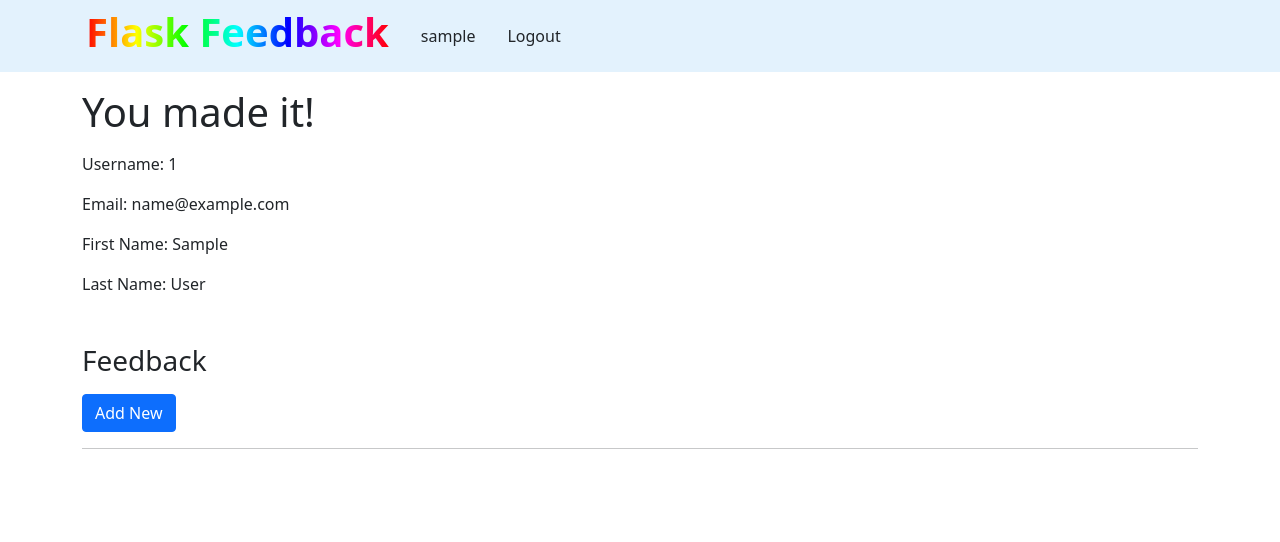
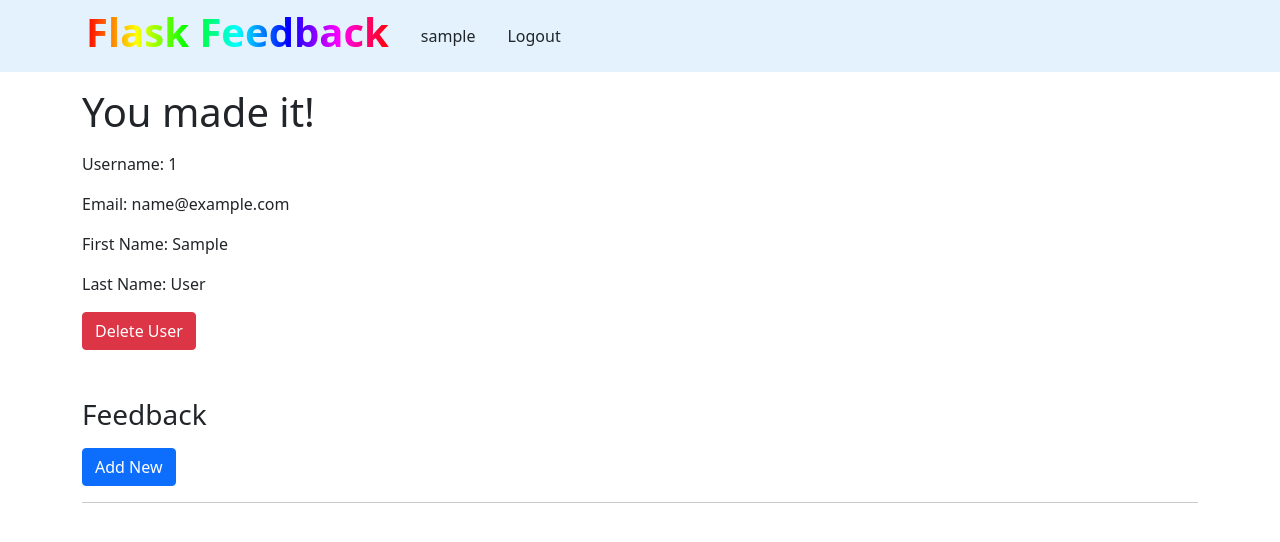
Before and after one commit to Mitya1996/flask-feedback, a Flask app: template templates/secret.html in a window 1280 px wide. Shown: the top 542 px of the page. Run offline with Flask 2, Linux system fonts and the light colour scheme; the template is opened without the code that fills it: values that come from a table or form of the project are taken from there, others are empty; the visitor is signed in with stand-in values (Sample User, id 1); data comes from the database, SQL or seed files in the repository; some libraries are stand-ins or nearby versions.

Commit message:
Part 8: Make/Modify Routes For Users and Feedback finished

```diff
--- a/app.py
+++ b/app.py
@@ -2,7 +2,7 @@
 
 from flask import Flask, render_template, redirect, request, flash, session, url_for
 from models import db, connect_db, User, Feedback
-from forms import AddUserForm, LoginForm, NewFeedbackForm
+from forms import AddUserForm, LoginForm, FeedbackForm
 
 app = Flask(__name__)
 
@@ -36,20 +36,21 @@
 
         session['username'] = new_user.username
 
-        flash(f"{new_user.username} registered successfully.")
+        flash(f"{new_user.username} registered successfully")
         return redirect(url_for('secret', username=new_user.username))
 
     return render_template('register.html', form=form)
 
 @app.route('/users/<username>')
 def secret(username):
-    user = User.query.get(username)
+    user = User.query.get_or_404(username)
+    curr_user = session.get('username')
     if "username" not in session:
-        flash("You must be logged in to view this page.")
+        flash("you must be logged in to view this page")
         return redirect("/")
-    if session['username'] != user.username:
-        flash("You are unauthorized to view this page.")
-        return redirect(f'/users/{username}')
+    if curr_user != user.username:
+        flash("you are unauthorized to view this page")
+        return redirect(f'/users/{curr_user}')
 
     return render_template('secret.html', user=user)
 
@@ -62,11 +63,11 @@
         password = form.password.data
         user = User.authenticate(username, password)
         if not user:
-            flash("Invalid credentials.")
+            flash("invalid credentials")
             return redirect('/login')
         #else if all good
         session['username'] = user.username
-        flash(f"{username} logged in successfully.")
+        flash(f"{username} logged in successfully")
         return redirect(url_for('secret', username=user.username))
 
     return render_template('login.html', form=form)
@@ -79,17 +80,81 @@
 
     return redirect("/")
 
+@app.route('/users/<username>/delete', methods=['POST'])
+def delete_user(username):
+    """Deletes user."""
+    #authorization
+    curr_user = session.get('username')
+    if curr_user != username:
+        flash("you are unauthorized to delete users other than yourself")
+        return redirect(f'/')
+
+    User.query.filter_by(username=username).delete()
+    db.session.commit()
+    flash(f"user deleted successfully")
+    return redirect('/logout')
+
 
 @app.route("/users/<username>/feedback/add", methods=['GET', 'POST'])
 def add_feedback(username):
     """Add new feedback for given user."""
-    form = NewFeedbackForm()
+    #authorization
+    curr_user = session.get('username')
+    if curr_user != username:
+        flash("you are unauthorized create posts for other users")
+        return redirect('/')
+
+    form = FeedbackForm()
     if form.validate_on_submit():
         title = form.title.data
         content = form.content.data
         new_feedback = Feedback(title=title, content=content, username=username)
         db.session.add(new_feedback)
         db.session.commit()
-        flash(f"Feedback added successfully.")
+        flash(f"feedback added successfully")
         return redirect(f'/users/{username}')
     return render_template('new-feedback.html', username=username, form=form)
+
+
+@app.route('/feedback/<id>/delete')
+def delete_feedback(id):
+    username = session.get('username')
+    user = User.query.get(username)
+    feedback = Feedback.query.get_or_404(id)
+    if username != feedback.user.username:
+        flash("you are unauthorized to delete other users' feedback")
+        return redirect(f'/')
+
+    Feedback.query.filter_by(id=id).delete()
+    db.session.commit()
+    flash(f"feedback deleted")
+    if username:
+        return redirect(f'/users/{username}')
+    else:
+        return redirect('/')
+
+
+@app.route('/feedback/<id>/update', methods=['GET', 'POST'])
+def update_feedback(id):
+    feedback = Feedback.query.get_or_404(id)
+    username = feedback.user.username
+
+    #authorization
+    curr_user = session.get('username')
+    if curr_user != username:
+        flash("you are unauthorized update feedback for other users")
+        return redirect('/')
+
+    form = FeedbackForm()
+    if request.method == 'GET':
+        form.title.data = feedback.title
+        form.content.data = feedback.content
+
+    if form.validate_on_submit():
+        feedback.title = form.title.data
+        feedback.content = form.content.data
+        db.session.commit()
+        flash(f"feedback updated")
+        return redirect(f'/users/{username}')
+
+    return render_template('update-feedback.html', form=form, feedback=feedback)
--- a/forms.py
+++ b/forms.py
@@ -36,8 +36,8 @@
     password = PasswordField("Password",
         validators=[InputRequired()])
 
-class NewFeedbackForm(ModelForm):
-    """Form for new feedback."""
+class FeedbackForm(ModelForm):
+    """Form for feedback."""
     title = StringField("Title",
         validators=[InputRequired(), Length(max=100)])
     content = TextAreaField("Content",
--- a/templates/secret.html
+++ b/templates/secret.html
@@ -15,6 +15,10 @@
     <p>Last Name: {{user.last_name}}</p>
 </div>
 
+<form action="/users/{{user.username}}/delete" method="POST" class="my-3">
+    <button class="btn btn-danger">Delete User</button>
+</form>
+
 
 <h3 class="mb-3 mt-5">Feedback</h3>
 
@@ -22,7 +26,7 @@
 
 <hr>
 
-{% for f in user.feedback %}
+{% for f in user.feedback[::-1] %}
 <div class="my-3">
     <span><strong>{{f.title}}</strong></span><a href="/feedback/{{f.id}}/delete"><i class="fas fa-trash-alt text-danger mx-3"></i></a>
     <span class="d-block">{{f.content}}</span>
```
Also changed, not shown: templates/update-feedback.html (added, +25 -0 lines), static/404.jpeg (added).
